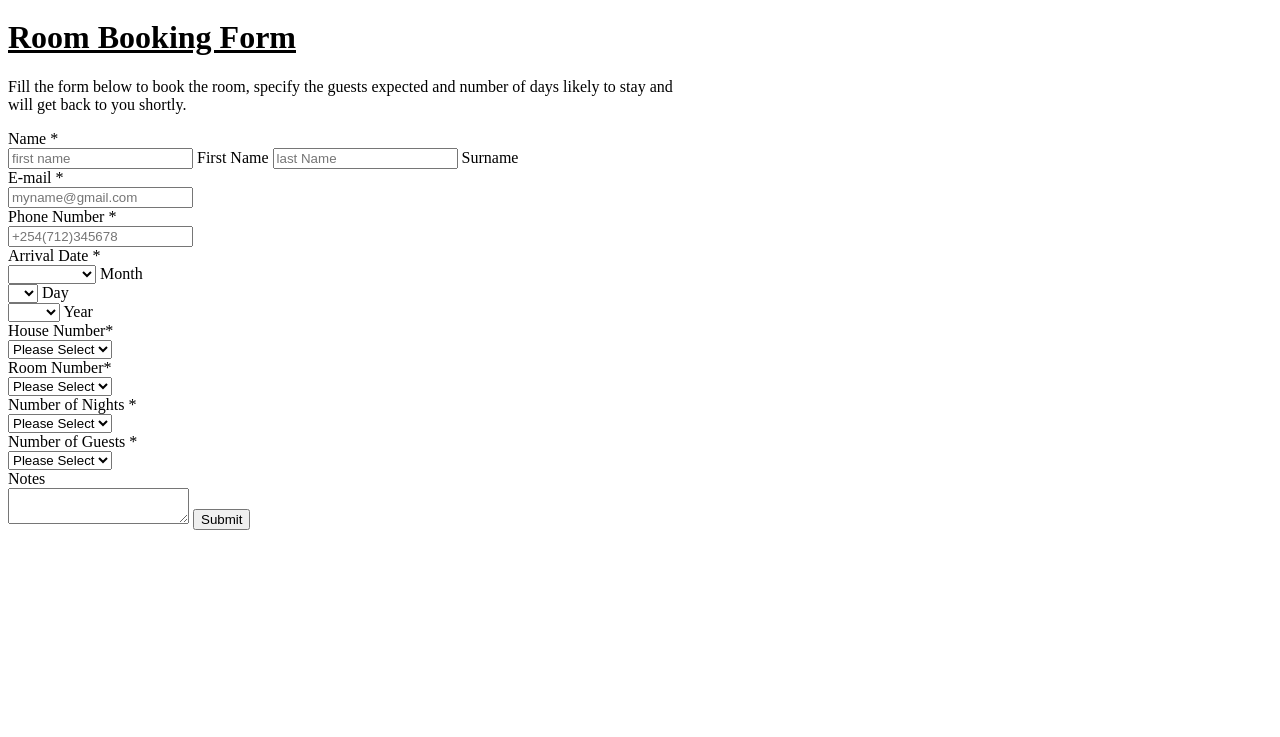
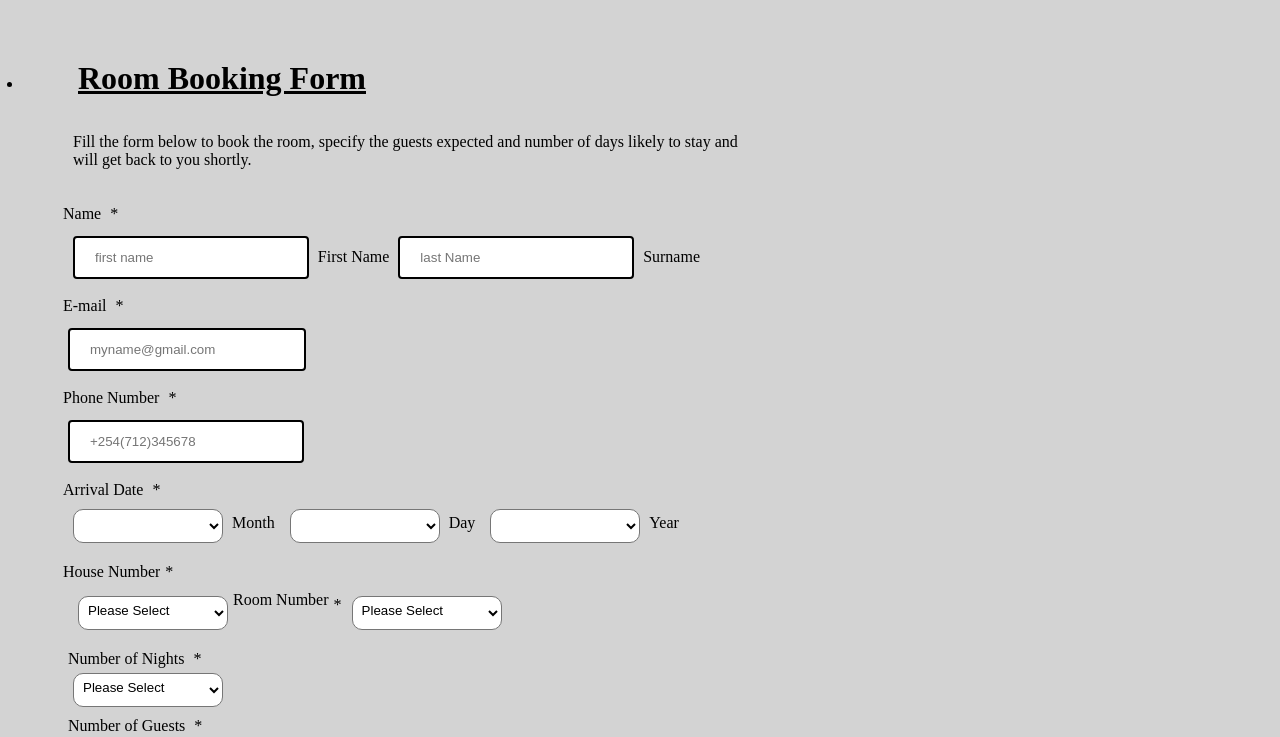
Before and after one commit to luorageoffrey/highwaybnb2, a plain HTML site: page book.html in a window 1280 px wide. Shown: the part 132-869 px from the top of the page. Before the commit the page ends 800 px from the top, so only its background shows below. Drawn offline with Linux system fonts and the light colour scheme.

Commit message:
added navbar & css to booking form page

```diff
--- a/book.html
+++ b/book.html
@@ -7,7 +7,8 @@
   <meta http-equiv="X-UA-Compatible" content="IE=edge">
   <meta name="viewport" content="width=device-width, initial-scale=1.0">
   <title>Document</title>
-  <link rel="stylesheet" href="style.css">
+  <link rel="stylesheet" href="book.css">
+  <link rel="stylesheet" href="navbar.css">
 </head>
 
 <body>
@@ -135,7 +136,7 @@
     </div>
   </form>
 
-  <script src="script.js"></script>
+  <script src="book.js"></script>
   <script src="navbar.js"></script>
 
 </body>
```
